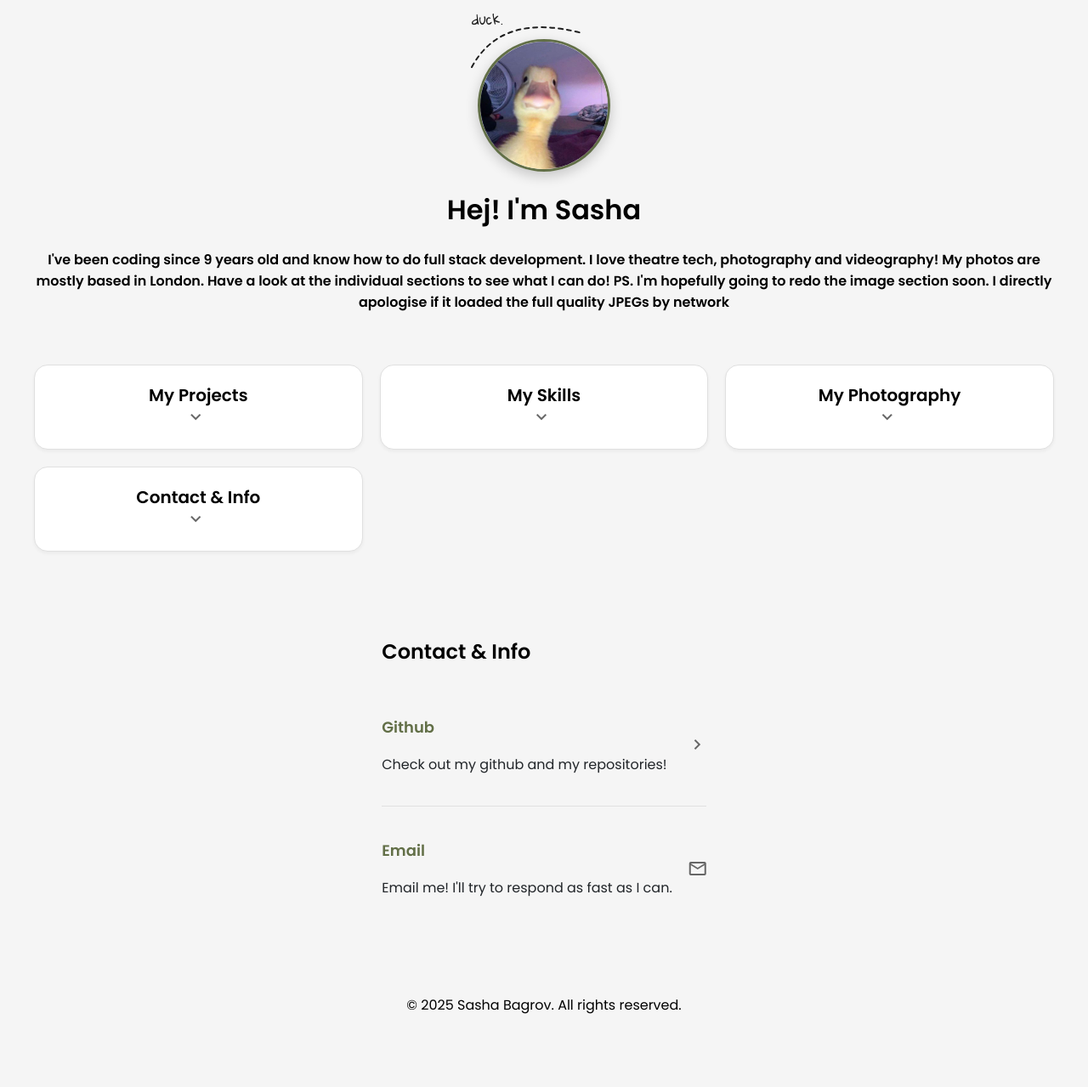
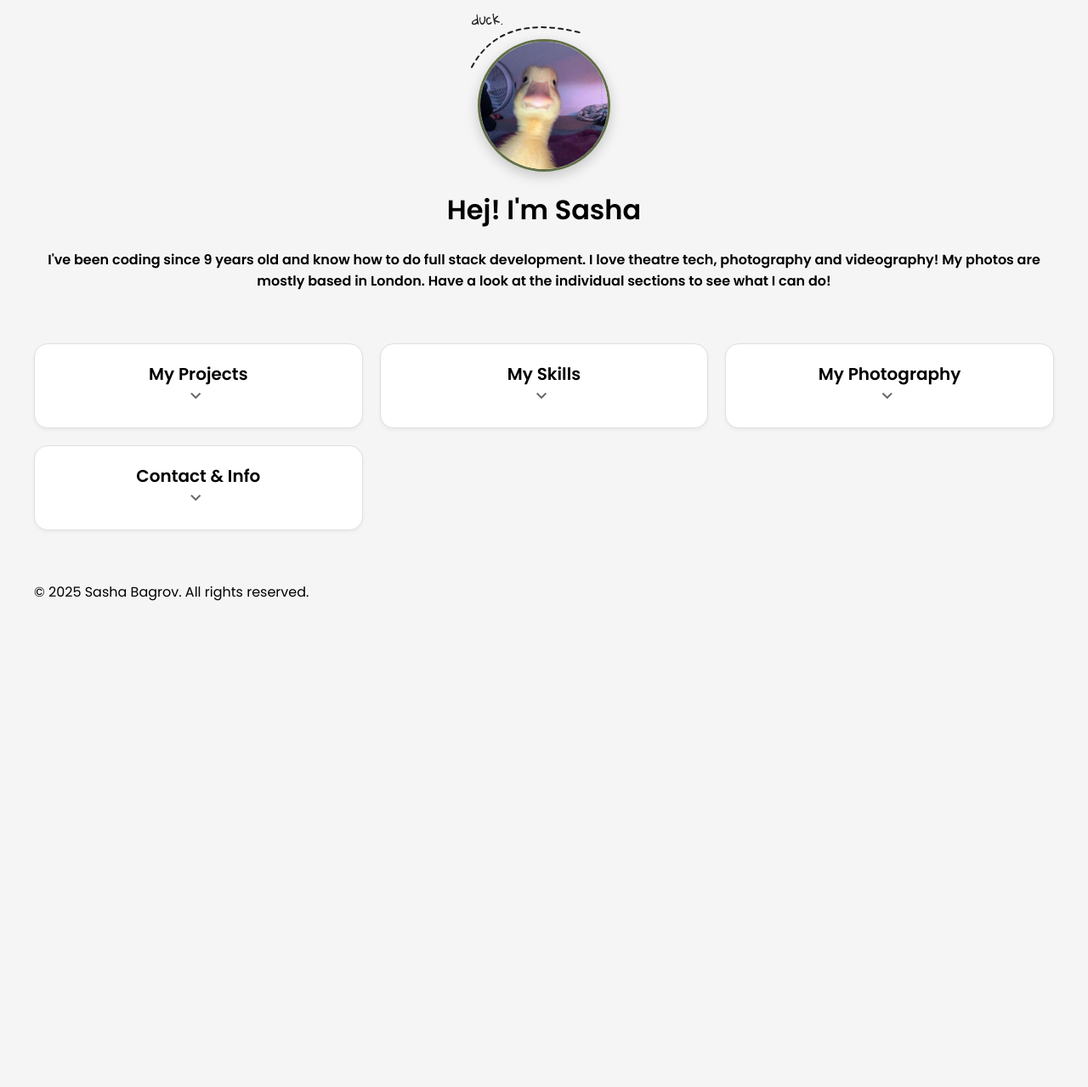
Before and after one commit to Fluffik3666/Portfolio, a Flask app: page / in a window 1280 px wide. Shown: the part 72-1351 px from the top of the page at 85% size. After the commit the page ends 779 px from the top, so only its background shows below. Run offline with Flask 3, Linux system fonts and the light colour scheme.

Commit message:
Formatting

```diff
--- a/src/templates/index.html
+++ b/src/templates/index.html
@@ -22,7 +22,7 @@
                 </div>
             </div>
             <h1>Hej! I'm Sasha</h1>
-            <h4>I've been coding since 9 years old and know how to do full stack development. I love theatre tech, photography and videography! My photos are mostly based in London. Have a look at the individual sections to see what I can do! PS. I'm hopefully going to redo the image section soon. I directly apologise if it loaded the full quality JPEGs by network</h4>
+            <h4>I've been coding since 9 years old and know how to do full stack development. I love theatre tech, photography and videography! My photos are mostly based in London. Have a look at the individual sections to see what I can do!</h4>
         </div>
         <div class="buttons">
             <div class="button-container">
@@ -291,7 +291,7 @@
                     <img src="{{ url_for('static', filename='images/photography/25.jpg') }}" alt="Photo 25">
                     <h3>Some more contrasty stuff</h3>
                     <p>This image is for display purposes only. All rights reserved. Not to be used without explicit permission.</p>
-                </div></div>
+                </div>
             </div>
 
             <div class="contactinfo">
@@ -309,7 +309,6 @@
                         </div>
                     </a>
                 </div>
-
                 <div class="contact">
                     <a href="mailto:sasha@urbanmechanics.co.uk">
                         <div style="display: flex; justify-content: space-between; align-items: center;">
@@ -325,7 +324,7 @@
                 </div>
             </div>
 
-            <footer style="text-align: center; width: 100%; margin: 20px 0;">
+            <footer style="text-align: center; width: 100%; margin: 20px 0;"></footer>
                 <p>&copy; 2025 Sasha Bagrov. All rights reserved.</p>
             </footer>
         </div>
```
